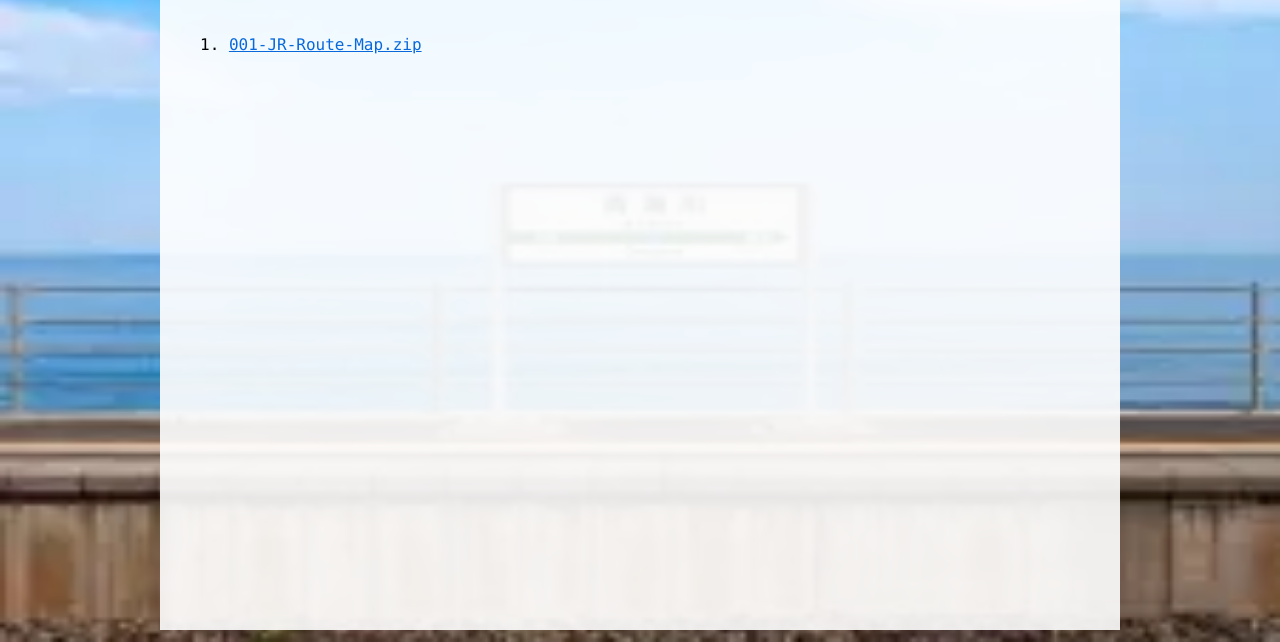
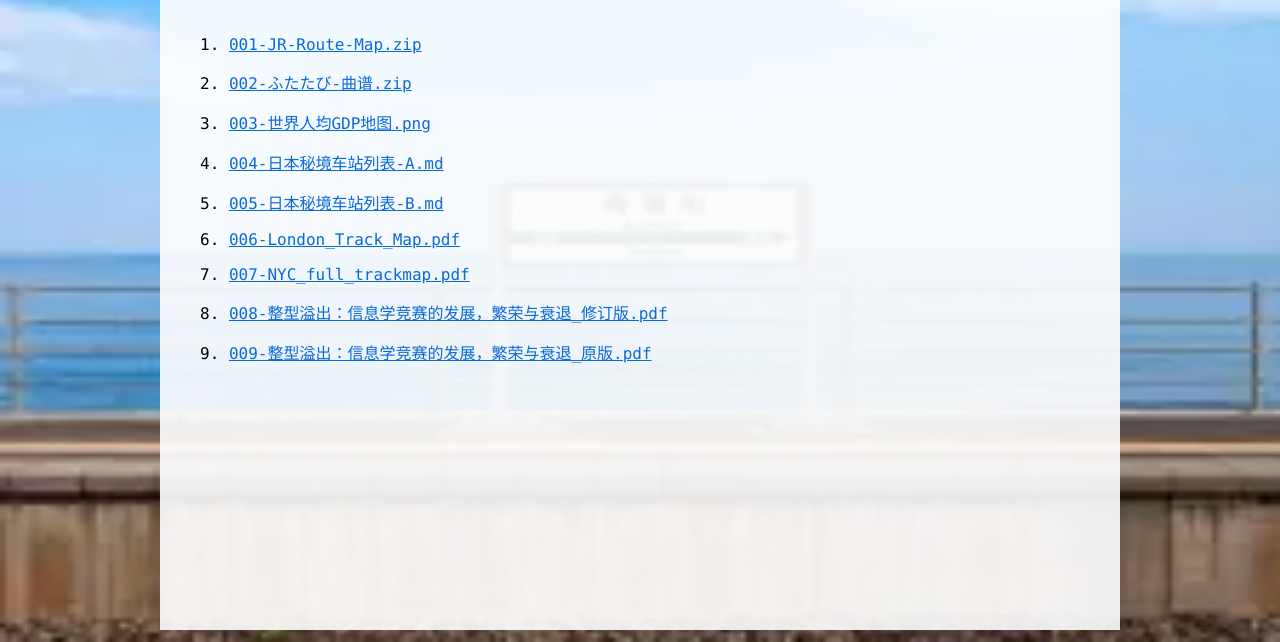
Before and after one commit to zeekliu/zeekliu1.github.io, a plain HTML site: page downloads/index.html in a window 1280 px wide. Shown: the part 158-800 px from the top of the page. Drawn offline with Linux system fonts and the light colour scheme.

Commit message:
Update index.html

```diff
--- a/downloads/index.html
+++ b/downloads/index.html
@@ -32,6 +32,14 @@
 <script>
 var files=[
     "001-JR-Route-Map.zip",
+    "002-ふたたび-曲谱.zip",
+    "003-世界人均GDP地图.png",
+    "004-日本秘境车站列表-A.md",
+    "005-日本秘境车站列表-B.md",
+    "006-London_Track_Map.pdf",
+    "007-NYC_full_trackmap.pdf",
+    "008-整型溢出：信息学竞赛的发展，繁荣与衰退_修订版.pdf",
+    "009-整型溢出：信息学竞赛的发展，繁荣与衰退_原版.pdf",
 ];
 var downloads_list=document.getElementById("div_downloads");
 for(var i=0;i<files.length;++i){
```
